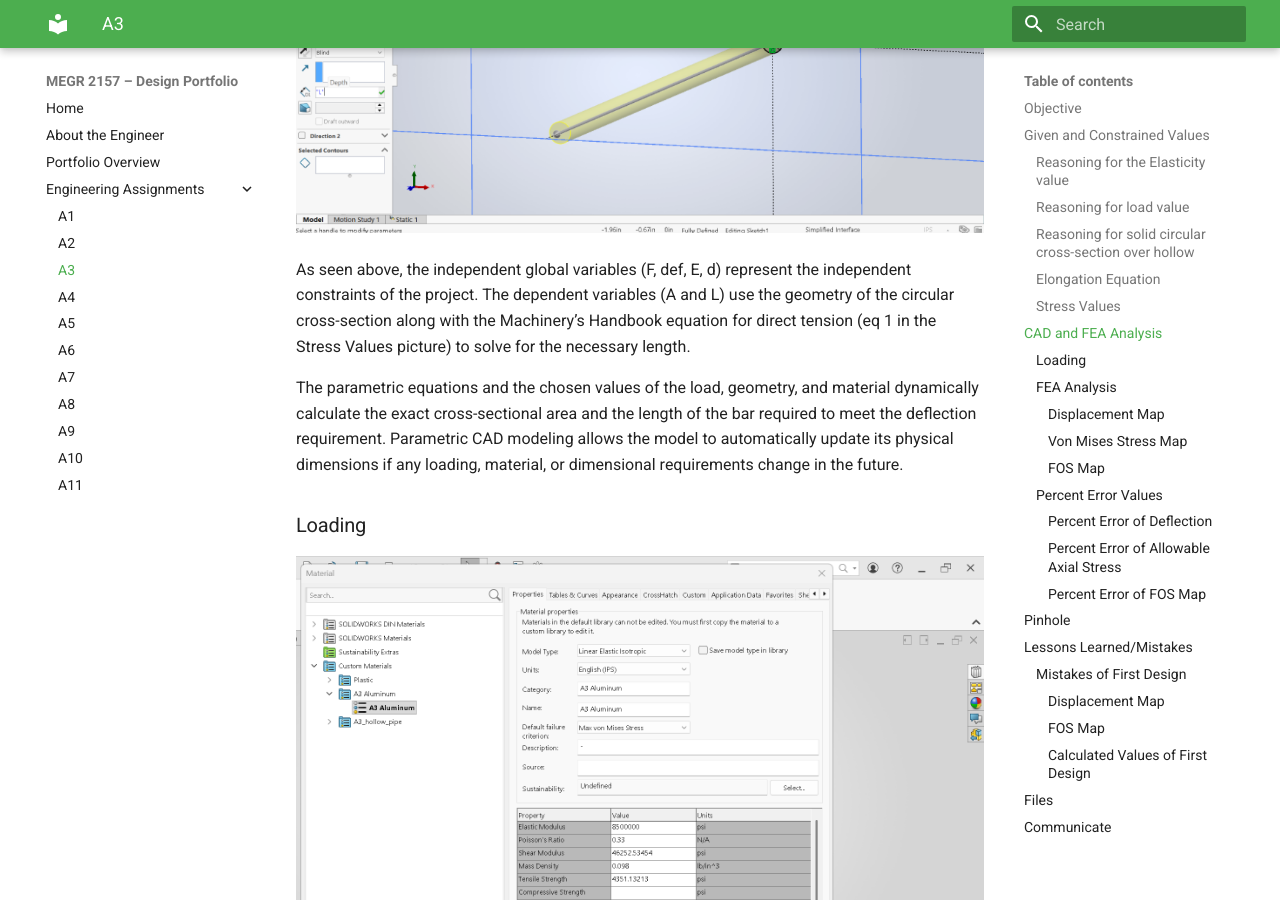
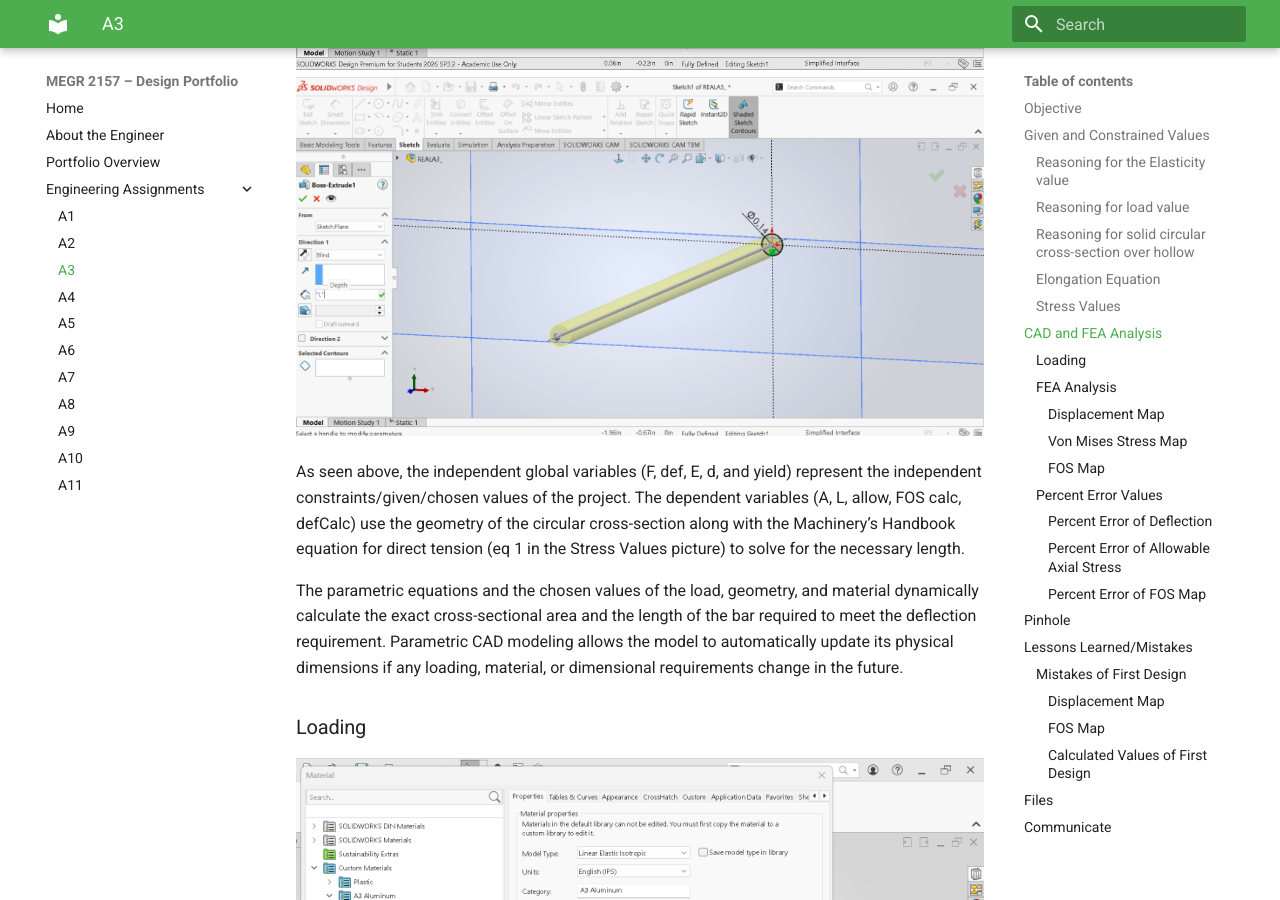
Before and after one commit to smateus0/megr2157-portfolio, an MkDocs documentation site: the page built from docs/assignments/A03/index.md, in a window 1280 px wide and 900 px high, scrolled down 4063 px. Built offline with MkDocs 1.6.1 and Material for MkDocs 9.7.7, drawn with Linux system fonts in a browser that asks for light colours; part of the change alters nothing that is shown; some of the changed text lies outside the part shown.

Commit message:
Update index.md

```diff
--- a/docs/assignments/A03/index.md
+++ b/docs/assignments/A03/index.md
@@ -10,6 +10,8 @@ This project involves the parametric design of an aluminum bar with a circular c
 ## Given and Constrained Values
 
 From the given values of the maximum deflection (0.009 inches) and the yield stress of the Aluminum alloy (40 ksi), alongside the bar needing to have a circular cross-section. The assignment allowed us to choose the load force (F) within 300 to 500 lbf. The assignment also allowed us to choose a value for Young’s Modulus (E) within a range of 8.5 to 11.5 Mpsi.
+
+These values can be seen implemented in the parametric equations picture as independent global values (CAD and FEA Analysis).
 
 ![real_a3_w1](real_a3_w1.png)
 
@@ -30,6 +32,8 @@ In this bar design, I chose a solid circular cross-section to better match the e
 
 Hand calculation analysis was done using Machinery’s Handbook equation for Direct Tension Elongation in order to get a final dimension for the length (L) of the bar as 3.825 inches, with a diameter (d) of 0.1382 inches and an area (A) of 0.015 square inches. The derived values were assigned as constant and equation-driven Global Variables in the SolidWorks Equation Manager so that the whole 3D CAD model will automatically update if there is any change in load or material properties.
 
+These calculated values can be seen in the parametric equation picture as the dependent global variables (CAD and FEA Analysis).
+
 
 ### Stress Values
 ![real_a3_w0](real_a3_w0.png)
@@ -37,13 +41,15 @@ Hand calculation analysis was done using Machinery’s Handbook equation for Dir
 Here are the calculated values for the allowable stress from the calculated cross-sectional area.
 The calculated FOS value is also listed using the given yield stress of the aluminum alloy over the allowable calculated stress.
 
+These values are equivalent to the parametric values seen in the picture directly below as independent global variables(CAD and FEA Analysis).
+
 
 ## CAD and FEA Analysis
-![real_a3_0](real_a3_0.png)
+![real_a3_p](real_a3_p.png)
 ![real_a3_2](real_a3_2.png)
 ![real_a3_3](real_a3_3.png)
 
-As seen above, the independent global variables (F, def, E, d) represent the independent constraints of the project. The dependent variables (A and L) use the geometry of the circular cross-section along with the Machinery’s Handbook equation for direct tension  (eq 1 in the Stress Values picture) to solve for the necessary length.
+As seen above, the independent global variables (F, def, E, d, and yield) represent the independent constraints/given/chosen values of the project. The dependent variables (A, L, allow, FOS calc, defCalc) use the geometry of the circular cross-section along with the Machinery’s Handbook equation for direct tension  (eq 1 in the Stress Values picture) to solve for the necessary length.
 
 The parametric equations and the chosen values of the load, geometry, and material dynamically calculate the exact cross-sectional area and the length of the bar required to meet the deflection requirement. Parametric CAD modeling allows the model to automatically update its physical dimensions if any loading, material, or dimensional requirements change in the future.
 
```
